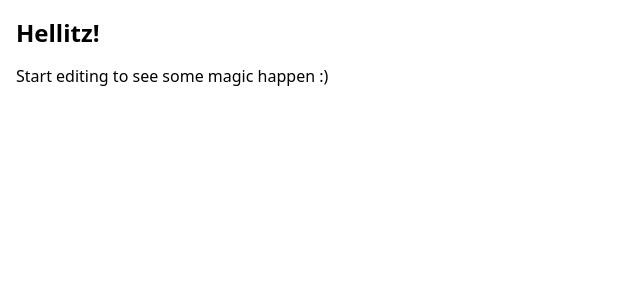
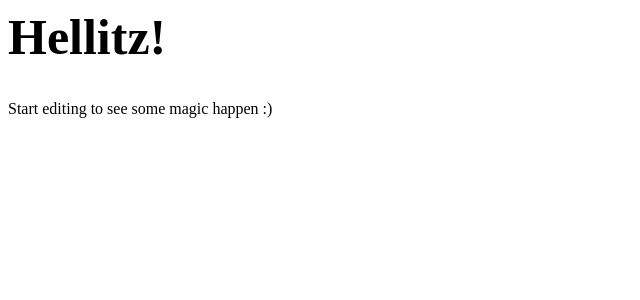
Before and after one commit to Robson077/devclub-react-part1, a React (Create React App) app: page / in a window 1280 px wide. Shown: the top 300 px of the page, without its empty margins (0-640 px from the left). Built offline with nearby package versions, Linux system fonts and the light colour scheme.

Commit message:
feat: error styled

```diff
--- a/src/App.js
+++ b/src/App.js
@@ -1,10 +1,21 @@
 import React from 'react';
-import './style.css';
+import styled from "styled-components"
+
+
+const Caixa = styled.div`
+  background: black;
+
+`
+
+const Title = styled.h1`
+  font-size: 50px;
+`
+
 
 export default function App() {
   return (
     <div>
-      <h1>Hellitz!</h1>
+      <Title>Hellitz!</Title>
       <p>Start editing to see some magic happen :)</p>
     </div>
   );
```
